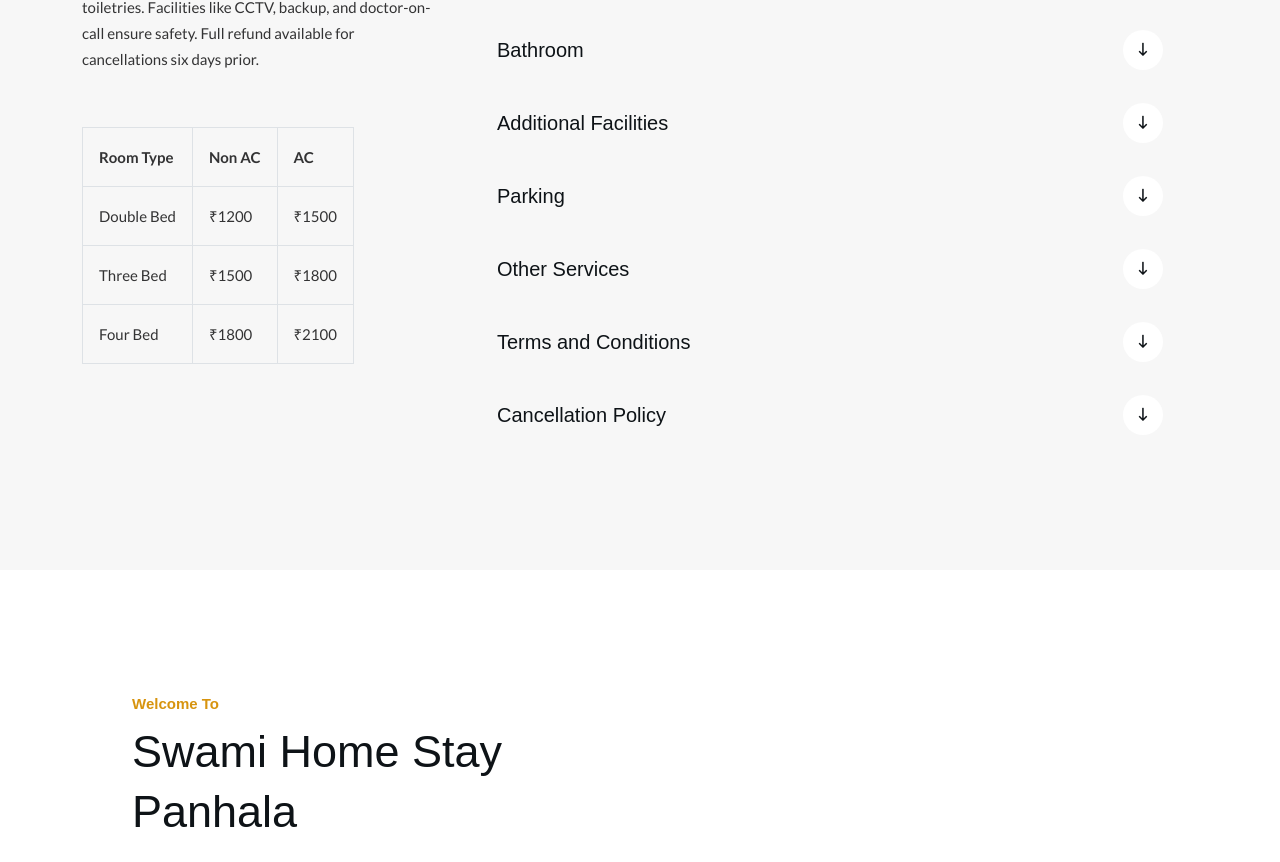
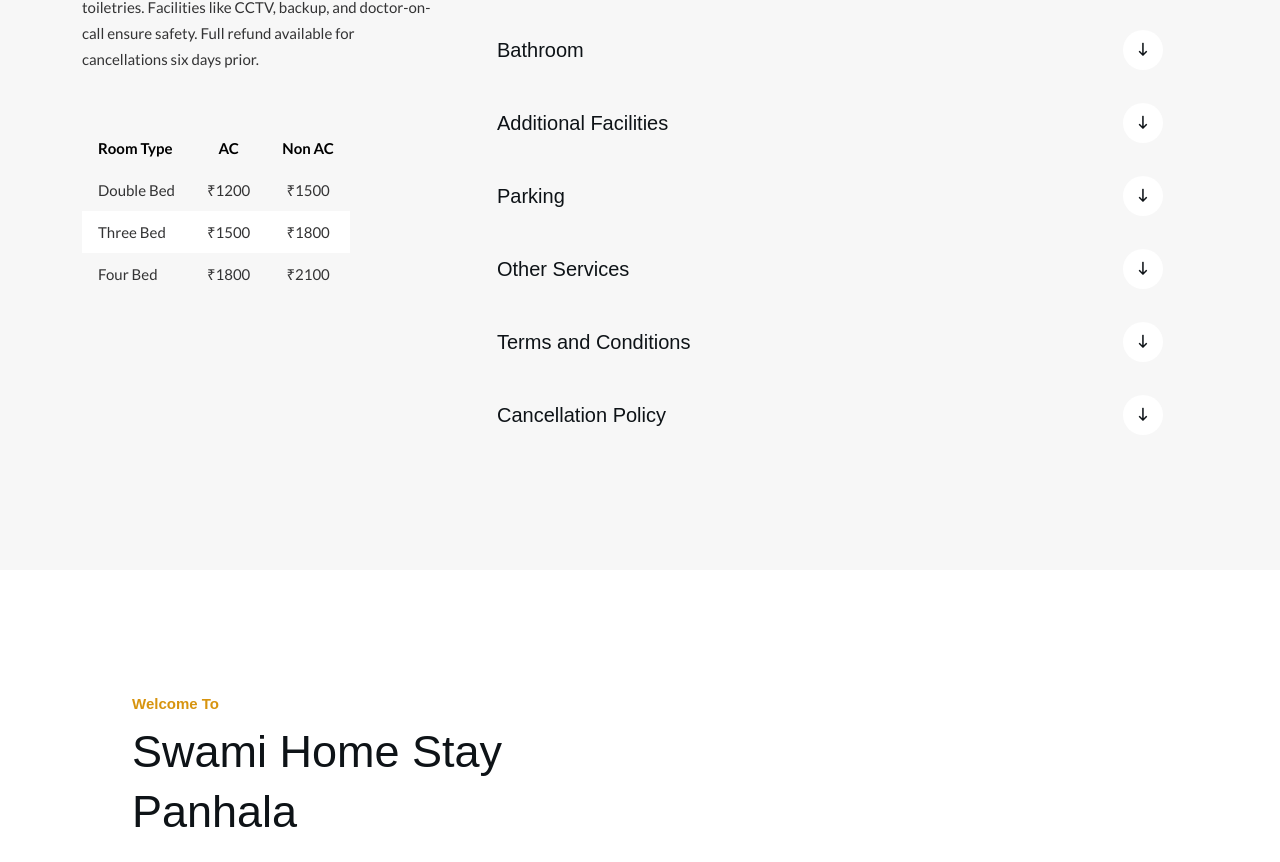
Before and after one commit to abinashsahoo612/swami-home-stay, a Next.js app: page / in a window 1280 px wide. Shown: the part 2235-3097 px from the top of the page. Built offline with nearby package versions, Linux system fonts and the light colour scheme; a web font is replaced by a local one.

Commit message:
able view changed

```diff
--- a/app/home-three/pricingTable.jsx
+++ b/app/home-three/pricingTable.jsx
@@ -1,30 +1,32 @@
 export default function PricingTable() {
   return (
     <div className="overflow-x-auto ">
-      <table className="min-w-full border border-gray-300 text-left text-sm">
-        <thead className="bg-gray-100 text-gray-700">
-          <tr>
-            <th className="p-3 border">Room Type</th>
-            <th className="p-3 border">Non AC</th>
-            <th className="p-3 border">AC</th>
-          </tr>
+
+      <table className="min-w-full rounded-lg overflow-hidden shadow-sm">
+        <thead className="bg-blue-600 text-black text-sm">
+            <tr>
+            <th className="py-2 px-3">Room Type</th>
+            <th className="py-2 px-3 text-center">AC</th>
+            <th className="py-2 px-3 text-center">Non AC</th>
+            </tr>
         </thead>
-        <tbody className="text-gray-800">
-          <tr>
-            <td className="p-3 border">Double Bed</td>
-            <td className="p-3 border">₹1200</td>
-            <td className="p-3 border">₹1500</td>
-          </tr>
-          <tr>
-            <td className="p-3 border">Three Bed</td>
-            <td className="p-3 border">₹1500</td>
-            <td className="p-3 border">₹1800</td>
-          </tr>
-          <tr>
-            <td className="p-3 border">Four Bed</td>
-            <td className="p-3 border">₹1800</td>
-            <td className="p-3 border">₹2100</td>
-          </tr>
+        <tbody className="text-gray-800 text-sm">
+            {[
+            { room_type: "Double Bed", ac: "1200", non_ac: "1500" },
+            { room_type: "Three Bed", ac: "1500", non_ac: "1800" },
+            { room_type: "Four Bed", ac: "1800", non_ac: "2100" },
+            ].map((item, index) => (
+            <tr
+                key={index}
+                className={`${
+                index % 2 === 0 ? "bg-gray-50" : "bg-white"
+                } hover:bg-blue-50 transition`}
+            >
+                <td className="py-2 px-3">{item.room_type}</td>
+                <td className="py-2 px-3 text-center">₹{item.ac}</td>
+                <td className="py-2 px-3 text-center">₹{item.non_ac}</td>
+            </tr>
+            ))}
         </tbody>
       </table>
     </div>
```
